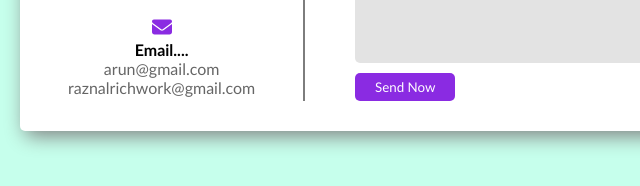
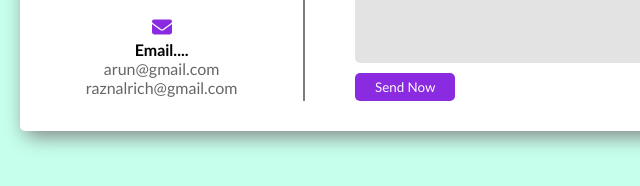
Before and after one commit to raznalrich/contact-page, a plain HTML site: page index.html in a window 1280 px wide. Shown: the part 254-440 px from the top of the page, 0-640 px from the left. Drawn offline with Linux system fonts and the light colour scheme.

Commit message:
message;

```diff
--- a/index.html
+++ b/index.html
@@ -28,7 +28,7 @@
 
                 <h4>Email....</h4>
                 <p>arun@gmail.com<br>
-                raznalrichwork@gmail.com</p>
+                raznalrich@gmail.com</p>
             </div>
         </div>
         <div class="contactform">
```
